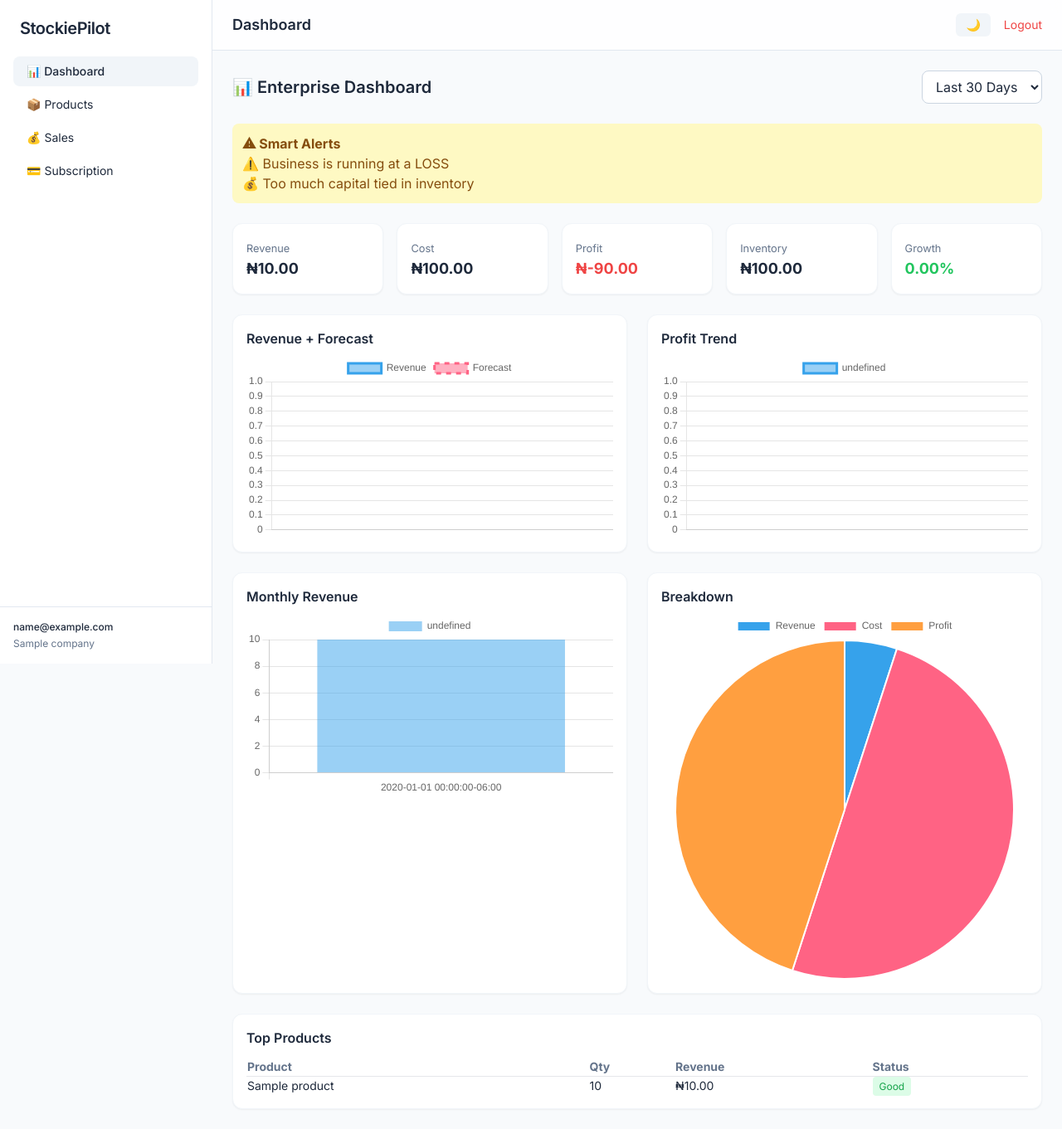
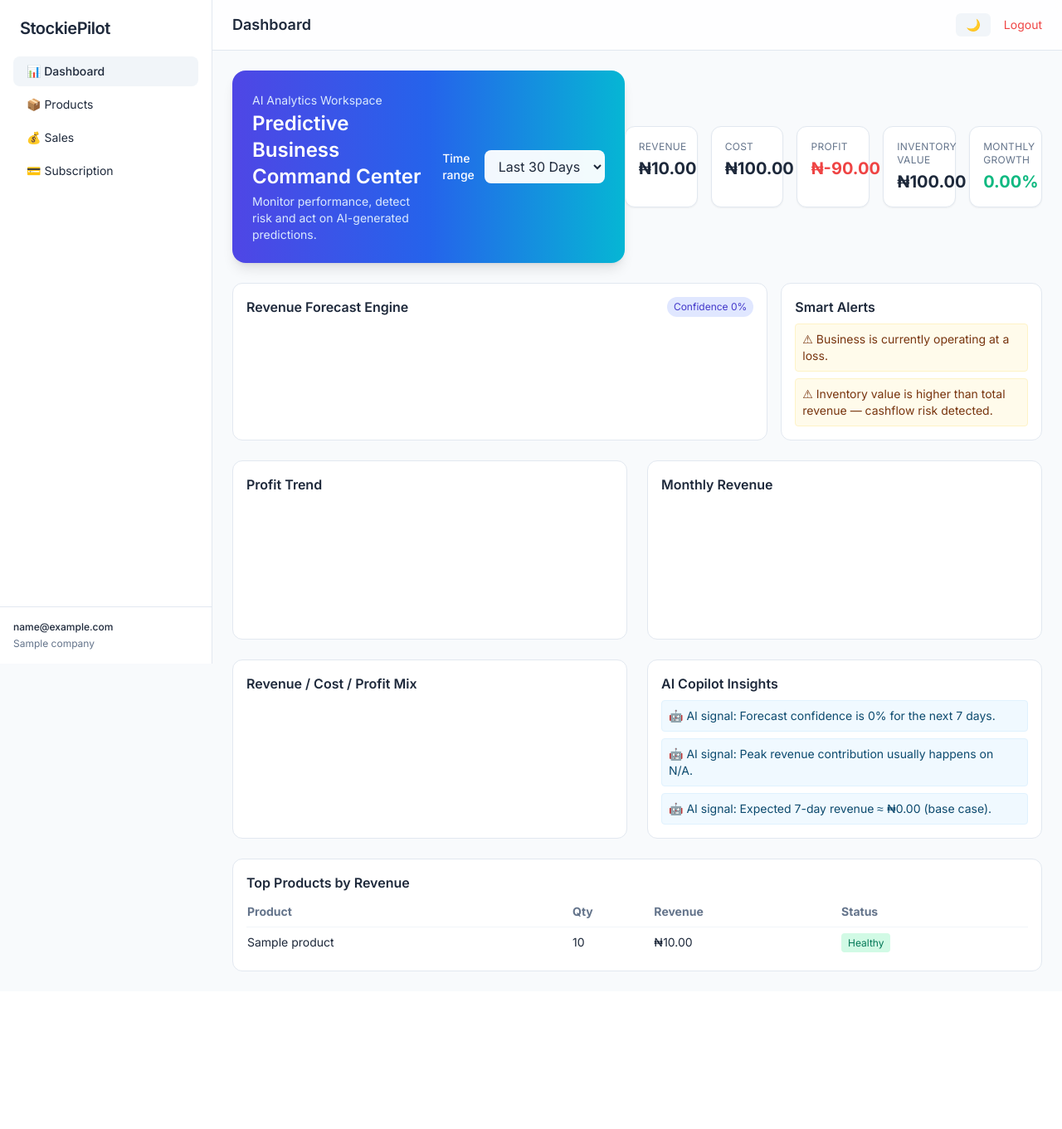
Before and after one commit to oluwatosinjegede/stockiepilot, a Django app: page /dashboard/ in a window 1280 px wide. Shown: the whole page at 83% size. After the commit the page ends 1171 px from the top, so only its background shows below. Run offline with Django 5.2, Linux system fonts and the light colour scheme; a user stored in the database is signed in; tables that the repository leaves empty hold one stand-in row (values such as "Sample post"); a map, chart or similar area stays blank; some libraries are stand-ins or nearby versions.

Commit message:
fix dashboard analytics

```diff
--- /dev/null
+++ b/apps/dashboard/services/__init__.py
@@ -0,0 +1,3 @@
+from .analytics import build_dashboard_context
+
+__all__ = ["build_dashboard_context"]
--- a/apps/dashboard/views.py
+++ b/apps/dashboard/views.py
@@ -1,20 +1,11 @@
-# apps/dashboard/views.py
-
-import json
 import logging
 
-from django.shortcuts import render, redirect
 from django.contrib.auth.decorators import login_required
-from django.db.models import Sum, F, DecimalField, ExpressionWrapper, Value, Exists, OuterRef
-from django.db.models.functions import TruncDate, TruncMonth, Coalesce
-from django.utils.timezone import now, timedelta
+from django.shortcuts import redirect, render
 
-from apps.sales.models import Sale, SaleItem
-from apps.products.models import Product
+from .services import build_dashboard_context
 
 logger = logging.getLogger(__name__)
-
-DECIMAL_ZERO = Value(0, output_field=DecimalField(max_digits=12, decimal_places=2))
 
 
 @login_required
@@ -24,249 +15,16 @@ def dashboard(request):
         return redirect("login")
 
     try:
-        # =========================
-        # DATE RANGE FILTER
-        # =========================
         days = int(request.GET.get("range", 30))
-        date_from = now() - timedelta(days=days)
-
-        # =========================
-        # BASE QUERYSETS
-        # =========================
-        sales_qs = Sale.objects.filter(company=company)
-        sales_items_qs = SaleItem.objects.filter(
-            sale__company=company
-        ).select_related("product", "sale")
-
-        # =========================
-        # COST EXPRESSION
-        # =========================
-        cost_expr = ExpressionWrapper(
-            F("quantity") * Coalesce(F("product__cost_price"), DECIMAL_ZERO),
-            output_field=DecimalField(max_digits=12, decimal_places=2)
-        )
-
-        # =========================
-        # TOTALS
-        # =========================
-        total_revenue = sales_qs.aggregate(
-            total=Coalesce(Sum("total_amount"), DECIMAL_ZERO)
-        )["total"]
-
-        total_cost = sales_items_qs.aggregate(
-            total=Coalesce(Sum(cost_expr), DECIMAL_ZERO)
-        )["total"]
-
-        profit = total_revenue - total_cost
-
-        # =========================
-        # DAILY REVENUE TREND
-        # =========================
-        revenue_qs = (
-            sales_qs
-            .filter(created_at__gte=date_from)
-            .annotate(date=TruncDate("created_at"))
-            .values("date")
-            .annotate(total=Coalesce(Sum("total_amount"), DECIMAL_ZERO))
-            .order_by("date")
-        )
-
-        sales_dates = [str(i["date"]) for i in revenue_qs]
-        sales_values = [float(i["total"]) for i in revenue_qs]
-
-        # =========================
-        # AI FORECAST (SAFE - NO NUMPY)
-        # =========================
-        forecast_days = 7
-        forecast_dates, forecast_values = [], []
-
-        n = len(sales_values)
-
-        if n >= 2:
-            x = list(range(n))
-            y = sales_values
-
-            x_mean = sum(x) / n
-            y_mean = sum(y) / n
-
-            numerator = sum((x[i] - x_mean) * (y[i] - y_mean) for i in range(n))
-            denominator = sum((x[i] - x_mean) ** 2 for i in range(n))
-
-            # SAFE division
-            m = numerator / denominator if denominator != 0 else 0
-            c = y_mean - m * x_mean
-
-            forecast_values = [
-                max(0, float(m * i + c))
-                for i in range(n, n + forecast_days)
-            ]
-
-            last_date = revenue_qs.last()["date"] if revenue_qs.exists() else now().date()
-
-            forecast_dates = [
-                str(last_date + timedelta(days=i + 1))
-                for i in range(forecast_days)
-            ]
-
-        # =========================
-        # PROFIT TREND
-        # =========================
-        profit_qs = (
-            sales_items_qs
-            .filter(sale__created_at__gte=date_from)
-            .annotate(date=TruncDate("sale__created_at"))
-            .values("date")
-            .annotate(
-                revenue=Coalesce(Sum("total_price"), DECIMAL_ZERO),
-                cost=Coalesce(Sum(cost_expr), DECIMAL_ZERO),
-            )
-            .order_by("date")
-        )
-
-        profit_dates = [str(i["date"]) for i in profit_qs]
-        profit_values = [float(i["revenue"] - i["cost"]) for i in profit_qs]
-
-        # =========================
-        # MONTHLY TREND
-        # =========================
-        monthly_trend = (
-            sales_qs
-            .annotate(month=TruncMonth("created_at"))
-            .values("month")
-            .annotate(total=Coalesce(Sum("total_amount"), DECIMAL_ZERO))
-            .order_by("month")
-        )
-
-        monthly_labels = [str(i["month"]) for i in monthly_trend]
-        monthly_values = [float(i["total"]) for i in monthly_trend]
-
-        # =========================
-        # MONTHLY GROWTH
-        # =========================
-        current_month = now().replace(day=1)
-        previous_month = (current_month - timedelta(days=1)).replace(day=1)
-
-        current_month_revenue = sales_qs.filter(
-            created_at__gte=current_month
-        ).aggregate(total=Coalesce(Sum("total_amount"), DECIMAL_ZERO))["total"]
-
-        previous_month_revenue = sales_qs.filter(
-            created_at__gte=previous_month,
-            created_at__lt=current_month
-        ).aggregate(total=Coalesce(Sum("total_amount"), DECIMAL_ZERO))["total"]
-
-        growth_rate = (
-            float((current_month_revenue - previous_month_revenue) / previous_month_revenue * 100)
-            if previous_month_revenue > 0 else 0.0
-        )
-
-        # =========================
-        # INVENTORY VALUE
-        # =========================
-        inventory_value = Product.objects.filter(company=company).aggregate(
-            total=Coalesce(
-                Sum(
-                    ExpressionWrapper(
-                        F("quantity") * Coalesce(F("cost_price"), DECIMAL_ZERO),
-                        output_field=DecimalField(max_digits=12, decimal_places=2)
-                    )
-                ),
-                DECIMAL_ZERO
-            )
-        )["total"]
-
-        # =========================
-        # DEAD STOCK (OPTIMIZED)
-        # =========================
-        sold_subquery = SaleItem.objects.filter(
-            product=OuterRef("pk"),
-            sale__company=company
-        )
-
-        dead_stock_count = Product.objects.filter(
-            company=company
-        ).annotate(
-            has_sales=Exists(sold_subquery)
-        ).filter(
-            has_sales=False
-        ).count()
-
-        # =========================
-        # LOW STOCK
-        # =========================
-        low_stock = Product.objects.filter(
-            company=company,
-            quantity__lte=5
-        ).count()
-
-        # =========================
-        # TOP PRODUCTS
-        # =========================
-        top_products = (
-            sales_items_qs
-            .values("product__name")
-            .annotate(
-                total_qty=Coalesce(Sum("quantity"), 0),
-                total_revenue=Coalesce(Sum("total_price"), DECIMAL_ZERO)
-            )
-            .order_by("-total_qty")[:5]
-        )
-
-        # =========================
-        # ALERT ENGINE
-        # =========================
-        alerts = []
-
-        if profit < 0:
-            alerts.append("⚠️ Business is running at a LOSS")
-
-        if growth_rate < 0:
-            alerts.append("📉 Revenue dropped vs last month")
-
-        if dead_stock_count > 0:
-            alerts.append(f"🧊 {dead_stock_count} dead stock products")
-
-        if inventory_value > total_revenue:
-            alerts.append("💰 Too much capital tied in inventory")
-
-        if low_stock > 0:
-            alerts.append(f"📦 {low_stock} products low on stock")
-
-        if not sales_qs.exists():
-            alerts.append("🚫 No sales recorded yet")
-
-        # =========================
-        # FINAL RESPONSE
-        # =========================
-        context = {
-            "total_revenue": float(total_revenue),
-            "total_cost": float(total_cost),
-            "profit": float(profit),
-            "inventory_value": float(inventory_value),
-
-            "growth_rate": growth_rate,
-            "alerts": alerts,
-
-            "sales_dates": json.dumps(sales_dates or []),
-            "sales_values": json.dumps(sales_values or []),
-
-            "forecast_dates": json.dumps(forecast_dates),
-            "forecast_values": json.dumps(forecast_values),
-
-            "profit_dates": json.dumps(profit_dates or []),
-            "profit_values": json.dumps(profit_values or []),
-
-            "monthly_labels": json.dumps(monthly_labels or []),
-            "monthly_values": json.dumps(monthly_values or []),
-
-            "dead_stock_count": dead_stock_count,
-            "top_products": top_products,
-        }
-
+        days = days if days in (1, 7, 30, 90) else 30
+        context = build_dashboard_context(company=company, days=days)
+        context["selected_range"] = days
         return render(request, "dashboard.html", context)
 
-    except Exception as e:
+    except Exception:
         logger.exception("Dashboard Error")
-        return render(request, "dashboard.html", {
-            "error": "Dashboard failed to load. Contact admin."
-        })
+        return render(
+            request,
+            "dashboard.html",
+            {"error": "Dashboard failed to load. Contact admin."},
+        )
--- a/templates/dashboard.html
+++ b/templates/dashboard.html
@@ -6,120 +6,128 @@
 
 <!-- HEADER -->
 <div class="flex justify-between items-center">
-    <h2 class="text-xl font-semibold">📊 Enterprise Dashboard</h2>
-
-    <select id="rangeFilter"
-        class="px-3 py-2 rounded-lg border border-slate-300 dark:border-slate-600 bg-white dark:bg-slate-800">
-        <option value="30">Last 30 Days</option>
-        <option value="7">Last 7 Days</option>
-        <option value="1">Today</option>
+    <div class="rounded-2xl bg-gradient-to-r from-indigo-600 via-blue-600 to-cyan-500 text-white p-6 shadow-lg">
+    <div class="flex flex-col md:flex-row md:items-center md:justify-between gap-4">
+      <div>
+        <p class="text-sm/6 text-blue-100">AI Analytics Workspace</p>
+        <h2 class="text-2xl font-semibold">Predictive Business Command Center</h2>
+        <p class="text-blue-100 text-sm mt-1">Monitor performance, detect risk and act on AI-generated predictions.</p>
+      </div>
+      <div class="flex items-center gap-3">
+        <label for="rangeFilter" class="text-sm font-medium">Time range</label>
+        <select id="rangeFilter" class="text-slate-800 px-3 py-2 rounded-lg border border-white/40 bg-white/95">
+          <option value="90" {% if selected_range == 90 %}selected{% endif %}>Last 90 Days</option>
+          <option value="30" {% if selected_range == 30 %}selected{% endif %}>Last 30 Days</option>
+          <option value="7" {% if selected_range == 7 %}selected{% endif %}>Last 7 Days</option>
+          <option value="1" {% if selected_range == 1 %}selected{% endif %}>Today</option>
         </select>
       </div>
-
-<!-- ERROR -->
-{% if error %}
-<div class="bg-red-100 text-red-700 p-3 rounded-lg">
-    {{ error }}
     </div>
-{% endif %}
-
-<!-- ALERTS -->
-{% if alerts %}
-<div class="bg-yellow-100 text-yellow-800 p-3 rounded-lg">
-    <strong>⚠ Smart Alerts</strong>
-    {% for a in alerts %}
-        <div>{{ a }}</div>
-    {% endfor %}
-</div>
-{% endif %}
-
-<!-- KPI CARDS -->
-<div class="grid grid-cols-1 md:grid-cols-3 lg:grid-cols-5 gap-4">
-
-    <div class="bg-white dark:bg-slate-800 p-4 rounded-xl shadow-sm border border-slate-100 dark:border-slate-700">
-        <small class="text-slate-500">Revenue</small>
-        <h2 class="text-lg font-bold">₦{{ total_revenue|floatformat:2 }}</h2>
   </div>
 
-    <div class="bg-white dark:bg-slate-800 p-4 rounded-xl shadow-sm border border-slate-100 dark:border-slate-700">
-        <small class="text-slate-500">Cost</small>
-        <h2 class="text-lg font-bold">₦{{ total_cost|floatformat:2 }}</h2>
+  {% if error %}
+  <div class="bg-red-100 text-red-700 p-3 rounded-lg">{{ error }}</div>
+  {% endif %}
+    <div class="grid grid-cols-1 md:grid-cols-2 lg:grid-cols-5 gap-4">
+    <div class="bg-white dark:bg-slate-800 p-4 rounded-xl border border-slate-200 dark:border-slate-700 shadow-sm">
+      <p class="text-xs uppercase tracking-wide text-slate-500">Revenue</p>
+      <h3 class="text-xl font-bold mt-1">₦{{ total_revenue|floatformat:2 }}</h3>
     </div>
 
-    <div class="bg-white dark:bg-slate-800 p-4 rounded-xl shadow-sm border border-slate-100 dark:border-slate-700">
-        <small class="text-slate-500">Profit</small>
-        <h2 class="text-lg font-bold {% if profit < 0 %}text-red-500{% else %}text-green-500{% endif %}">
-            ₦{{ profit|floatformat:2 }}
-        </h2>
+    <div class="bg-white dark:bg-slate-800 p-4 rounded-xl border border-slate-200 dark:border-slate-700 shadow-sm">
+      <p class="text-xs uppercase tracking-wide text-slate-500">Cost</p>
+      <h3 class="text-xl font-bold mt-1">₦{{ total_cost|floatformat:2 }}</h3>
     </div>
 
-    <div class="bg-white dark:bg-slate-800 p-4 rounded-xl shadow-sm border border-slate-100 dark:border-slate-700">
-        <small class="text-slate-500">Inventory</small>
-        <h2 class="text-lg font-bold">₦{{ inventory_value|floatformat:2 }}</h2>
+    <div class="bg-white dark:bg-slate-800 p-4 rounded-xl border border-slate-200 dark:border-slate-700 shadow-sm">
+      <p class="text-xs uppercase tracking-wide text-slate-500">Profit</p>
+      <h3 class="text-xl font-bold mt-1 {% if profit < 0 %}text-red-500{% else %}text-emerald-500{% endif %}">₦{{ profit|floatformat:2 }}</h3>
     </div>
 
-    <div class="bg-white dark:bg-slate-800 p-4 rounded-xl shadow-sm border border-slate-100 dark:border-slate-700">
-        <small class="text-slate-500">Growth</small>
-        <h2 class="text-lg font-bold {% if growth_rate < 0 %}text-red-500{% else %}text-green-500{% endif %}">
-            {{ growth_rate|floatformat:2 }}%
-        </h2>
+    <div class="bg-white dark:bg-slate-800 p-4 rounded-xl border border-slate-200 dark:border-slate-700 shadow-sm">
+      <p class="text-xs uppercase tracking-wide text-slate-500">Inventory Value</p>
+      <h3 class="text-xl font-bold mt-1">₦{{ inventory_value|floatformat:2 }}</h3>
+    </div>
+
+    <div class="bg-white dark:bg-slate-800 p-4 rounded-xl border border-slate-200 dark:border-slate-700 shadow-sm">
+      <p class="text-xs uppercase tracking-wide text-slate-500">Monthly Growth</p>
+      <h3 class="text-xl font-bold mt-1 {% if growth_rate < 0 %}text-red-500{% else %}text-emerald-500{% endif %}">{{ growth_rate|floatformat:2 }}%</h3>
     </div>
 
 </div>
 
 <!-- CHARTS -->
-<div class="grid grid-cols-1 lg:grid-cols-2 gap-6">
-
-    <div class="bg-white dark:bg-slate-800 p-4 rounded-xl shadow-sm border border-slate-100 dark:border-slate-700">
-        <h4 class="mb-2 font-semibold">Revenue + Forecast</h4>
-        <canvas id="salesChart"></canvas>
 </div>
 
-    <div class="bg-white dark:bg-slate-800 p-4 rounded-xl shadow-sm border border-slate-100 dark:border-slate-700">
+  <div class="grid grid-cols-1 lg:grid-cols-3 gap-4">
+    <div class="lg:col-span-2 bg-white dark:bg-slate-800 p-4 rounded-xl border border-slate-200 dark:border-slate-700">
+      <div class="flex items-center justify-between mb-2">
+        <h4 class="font-semibold">Revenue Forecast Engine</h4>
+        <span class="text-xs px-2 py-1 rounded-full bg-indigo-100 text-indigo-700">Confidence {{ prediction_confidence }}%</span>
+      </div>
+      <canvas id="salesChart" height="120"></canvas>
+    </div>
+
+    <div class="bg-white dark:bg-slate-800 p-4 rounded-xl border border-slate-200 dark:border-slate-700">
+      <h4 class="font-semibold mb-2">Smart Alerts</h4>
+      <div class="space-y-2 text-sm">
+        {% for a in alerts %}
+          <div class="p-2 rounded bg-amber-50 text-amber-900 border border-amber-100">⚠ {{ a }}</div>
+        {% empty %}
+          <div class="p-2 rounded bg-emerald-50 text-emerald-700 border border-emerald-100">✅ No urgent risks detected.</div>
+        {% endfor %}
+      </div>
+    </div>
+</div>
+    <div class="grid grid-cols-1 lg:grid-cols-2 gap-6">
+    <div class="bg-white dark:bg-slate-800 p-4 rounded-xl border border-slate-200 dark:border-slate-700">
       <h4 class="mb-2 font-semibold">Profit Trend</h4>
       <canvas id="profitChart"></canvas>
     </div>
 
-    <div class="bg-white dark:bg-slate-800 p-4 rounded-xl shadow-sm border border-slate-100 dark:border-slate-700">
+    <div class="bg-white dark:bg-slate-800 p-4 rounded-xl border border-slate-200 dark:border-slate-700">
       <h4 class="mb-2 font-semibold">Monthly Revenue</h4>
       <canvas id="monthlyChart"></canvas>
     </div>
 
-    <div class="bg-white dark:bg-slate-800 p-4 rounded-xl shadow-sm border border-slate-100 dark:border-slate-700">
-        <h4 class="mb-2 font-semibold">Breakdown</h4>
+    <div class="bg-white dark:bg-slate-800 p-4 rounded-xl border border-slate-200 dark:border-slate-700">
+      <h4 class="mb-2 font-semibold">Revenue / Cost / Profit Mix</h4>
       <canvas id="pieChart"></canvas>
     </div>
 
+<div class="bg-white dark:bg-slate-800 p-4 rounded-xl border border-slate-200 dark:border-slate-700">
+      <h4 class="mb-2 font-semibold">AI Copilot Insights</h4>
+      <div class="space-y-2 text-sm">
+        {% for insight in ai_insights %}
+          <div class="p-2 rounded bg-sky-50 border border-sky-100 text-sky-900">🤖 {{ insight }}</div>
+        {% endfor %}
+      </div>
+    </div>
   </div>
 
-<!-- TOP PRODUCTS -->
-<div class="bg-white dark:bg-slate-800 p-4 rounded-xl shadow-sm border border-slate-100 dark:border-slate-700">
-    <h4 class="font-semibold mb-3">Top Products</h4>
+  <div class="bg-white dark:bg-slate-800 p-4 rounded-xl border border-slate-200 dark:border-slate-700">
+    <h4 class="font-semibold mb-3">Top Products by Revenue</h4>
 
     <table class="w-full text-sm">
         <tr class="text-left text-slate-500">
-            <th>Product</th>
-            <th>Qty</th>
-            <th>Revenue</th>
-            <th>Status</th>
+        <th class="pb-2">Product</th>
+        <th class="pb-2">Qty</th>
+        <th class="pb-2">Revenue</th>
+        <th class="pb-2">Status</th>
       </tr>
-
       {% for p in top_products %}
-        <tr class="border-t">
-            <td>{{ p.product__name }}</td>
+      <tr class="border-t border-slate-100 dark:border-slate-700">
+        <td class="py-2">{{ p.product__name }}</td>
         <td>{{ p.total_qty }}</td>
         <td>₦{{ p.total_revenue|floatformat:2 }}</td>
         <td>
-                <span class="px-2 py-1 rounded text-xs
-                    {% if p.total_qty < 5 %}bg-red-100 text-red-600{% else %}bg-green-100 text-green-600{% endif %}">
-                    {% if p.total_qty < 5 %}Low{% else %}Good{% endif %}
+          <span class="px-2 py-1 rounded text-xs {% if p.total_qty < 5 %}bg-red-100 text-red-600{% else %}bg-emerald-100 text-emerald-700{% endif %}">
+            {% if p.total_qty < 5 %}Low{% else %}Healthy{% endif %}
           </span>
         </td>
       </tr>
       {% empty %}
-        <tr>
-            <td colspan="4" class="text-center py-4 text-slate-400">No data</td>
-        </tr>
+      <tr><td colspan="4" class="text-center py-4 text-slate-400">No product data available.</td></tr>
       {% endfor %}
     </table>
       </div>
@@ -129,7 +137,7 @@
 <!-- JS -->
 <script>
 
-function parse(data){
+function parse(data) {
   try { return JSON.parse(data) } catch { return [] }
 }
 
@@ -137,6 +145,8 @@ const salesDates = parse('{{ sales_dates|escapejs }}')
 const salesValues = parse('{{ sales_values|escapejs }}')
 const forecastDates = parse('{{ forecast_dates|escapejs }}')
 const forecastValues = parse('{{ forecast_values|escapejs }}')
+const forecastFloor = parse('{{ forecast_floor|escapejs }}')
+const forecastCeiling = parse('{{ forecast_ceiling|escapejs }}')
 
 const profitDates = parse('{{ profit_dates|escapejs }}')
 const profitValues = parse('{{ profit_values|escapejs }}')
@@ -144,54 +154,93 @@ const profitValues = parse('{{ profit_values|escapejs }}')
 const monthlyLabels = parse('{{ monthly_labels|escapejs }}')
 const monthlyValues = parse('{{ monthly_values|escapejs }}')
 
-// SALES
 new Chart(document.getElementById('salesChart'), {
     type: 'line',
   data: {
     labels: [...salesDates, ...forecastDates],
     datasets: [
-            { label: 'Revenue', data: salesValues },
       {
-                label: 'Forecast',
+        label: 'Actual Revenue',
+        data: [...salesValues, ...Array(forecastValues.length).fill(null)],
+        borderColor: '#2563eb',
+        backgroundColor: 'rgba(37,99,235,0.08)',
+        tension: 0.35,
+        fill: true
+      },
+      {
+        label: 'AI Forecast',
         data: [...Array(salesValues.length).fill(null), ...forecastValues],
-                borderDash: [6,6]
+        borderColor: '#7c3aed',
+        borderDash: [6, 6],
+        tension: 0.35
+      },
+      {
+        label: 'Best-case',
+        data: [...Array(salesValues.length).fill(null), ...forecastCeiling],
+        borderColor: '#0ea5e9',
+        borderWidth: 1,
+        pointRadius: 0,
+        tension: 0.3
+      },
+      {
+        label: 'Worst-case',
+        data: [...Array(salesValues.length).fill(null), ...forecastFloor],
+        borderColor: '#f97316',
+        borderWidth: 1,
+        pointRadius: 0,
+        tension: 0.3
       }
     ]
+  },
+  options: { responsive: true, plugins: { legend: { position: 'bottom' } } }
     }
 })
 
-// PROFIT
 new Chart(document.getElementById('profitChart'), {
     type: 'line',
-    data: { labels: profitDates, datasets: [{ data: profitValues }] }
+    data: {
+        labels: profitDates,
+        datasets: [{
+        label: 'Profit',
+        data: profitValues,
+        borderColor: '#16a34a',
+        backgroundColor: 'rgba(22,163,74,0.1)',
+        fill: true,
+        tension: 0.3
+        }]
+    }
 })
 
-// MONTHLY
 new Chart(document.getElementById('monthlyChart'), {
     type: 'bar',
-    data: { labels: monthlyLabels, datasets: [{ data: monthlyValues }] }
+    data: {
+        labels: monthlyLabels,
+        datasets: [{
+            label: 'Monthly Revenue',
+            data: monthlyValues,
+            backgroundColor: '#3b82f6'
+        }]
+    }
 })
 
-// PIE
 new Chart(document.getElementById('pieChart'), {
-    type: 'pie',
+    type: 'doughnut',
     data: {
-        labels: ['Revenue','Cost','Profit'],
+        labels: ['Revenue', 'Cost', 'Profit'],
         datasets: [{
         data: [
             Number('{{ total_revenue|default:0 }}'),
             Number('{{ total_cost|default:0 }}'),
             Number('{{ profit|default:0 }}')
-            ]
+        ],
+        backgroundColor: ['#2563eb', '#f59e0b', '#16a34a']
         }]
     }
 })
 
 // FILTER
-document.getElementById("rangeFilter").addEventListener("change", function(){
-    window.location.href = "?range=" + this.value
+document.getElementById('rangeFilter').addEventListener('change', function () {
+  window.location.href = '?range=' + this.value
 })
-
 </script>
-
 {% endblock %}
```
Also changed, not shown: apps/dashboard/services/analytics.py (added, +209 -0 lines), templates/products.html (+16 -12 lines). Lines whose indentation alone changed are shown as unchanged.
